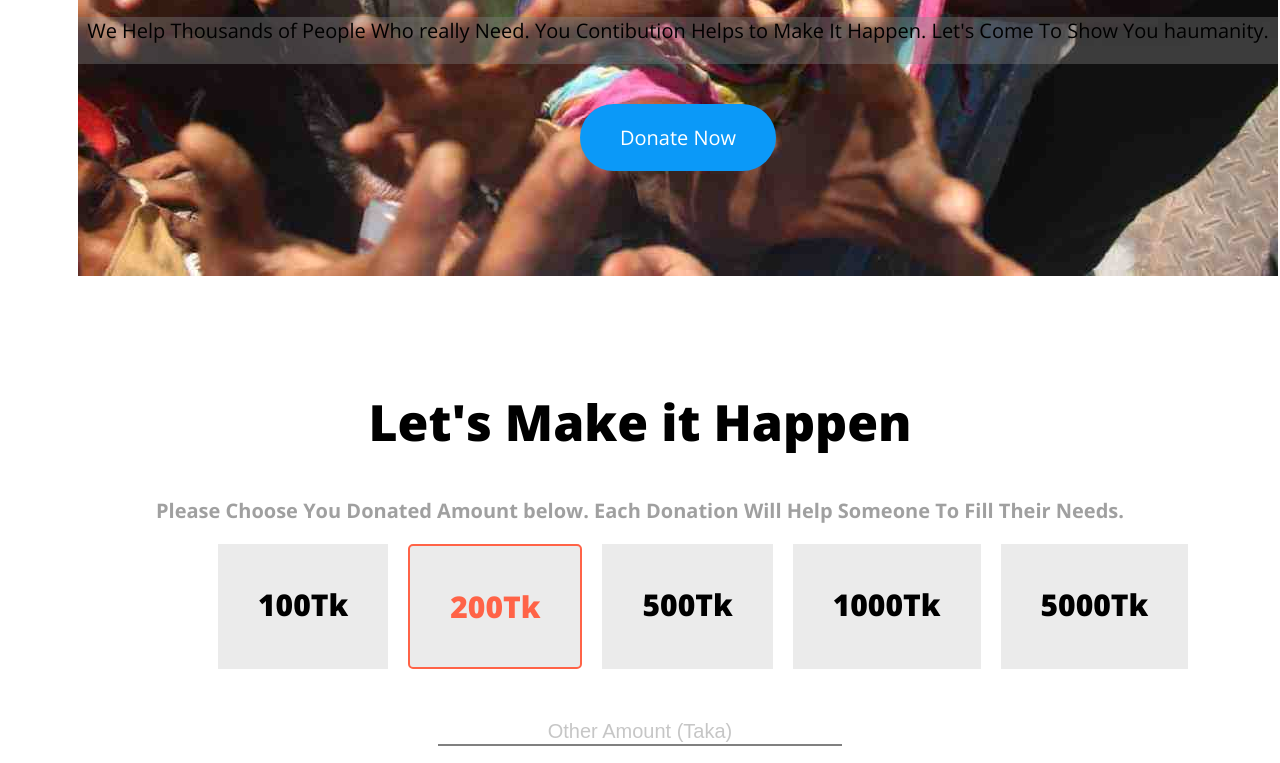
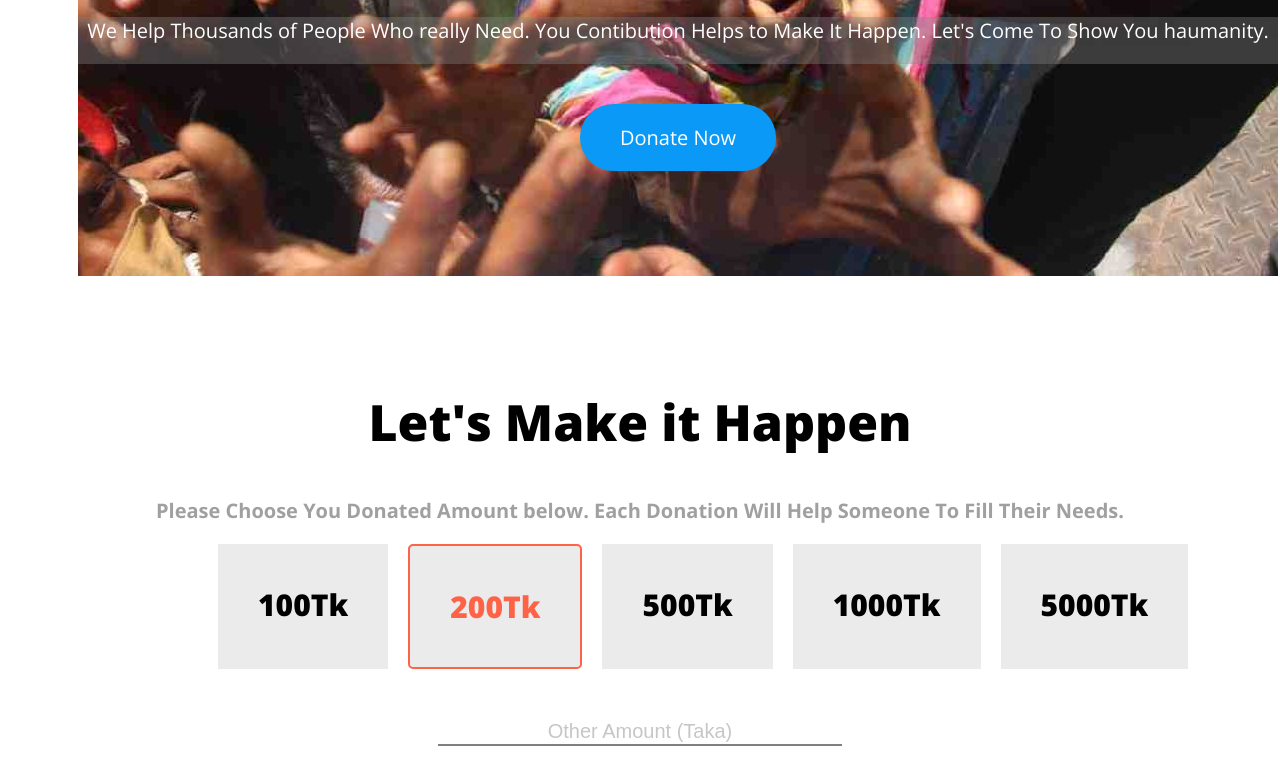
Before and after one commit to kamalubd/PH-assingnment01, a plain HTML site: page index.html in a window 1280 px wide. Shown: the part 362-1125 px from the top of the page. Drawn offline with nearby package versions, Linux system fonts and the light colour scheme.

Commit message:
first commit

```diff
--- a/style.css
+++ b/style.css
@@ -268,7 +268,3 @@ body {
 #footer h1 {
     font-family: Comic Sans MS;
 }
-
-* {
-    color: Black;
-}
```
